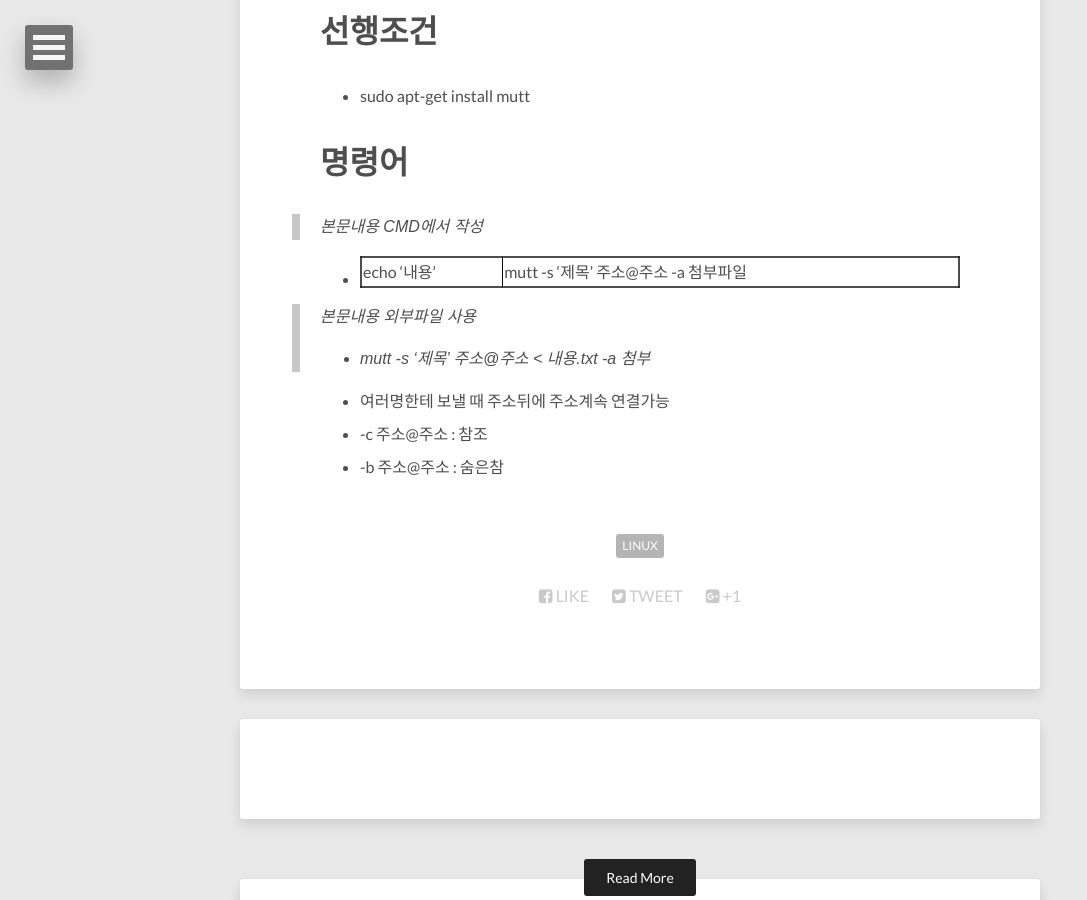
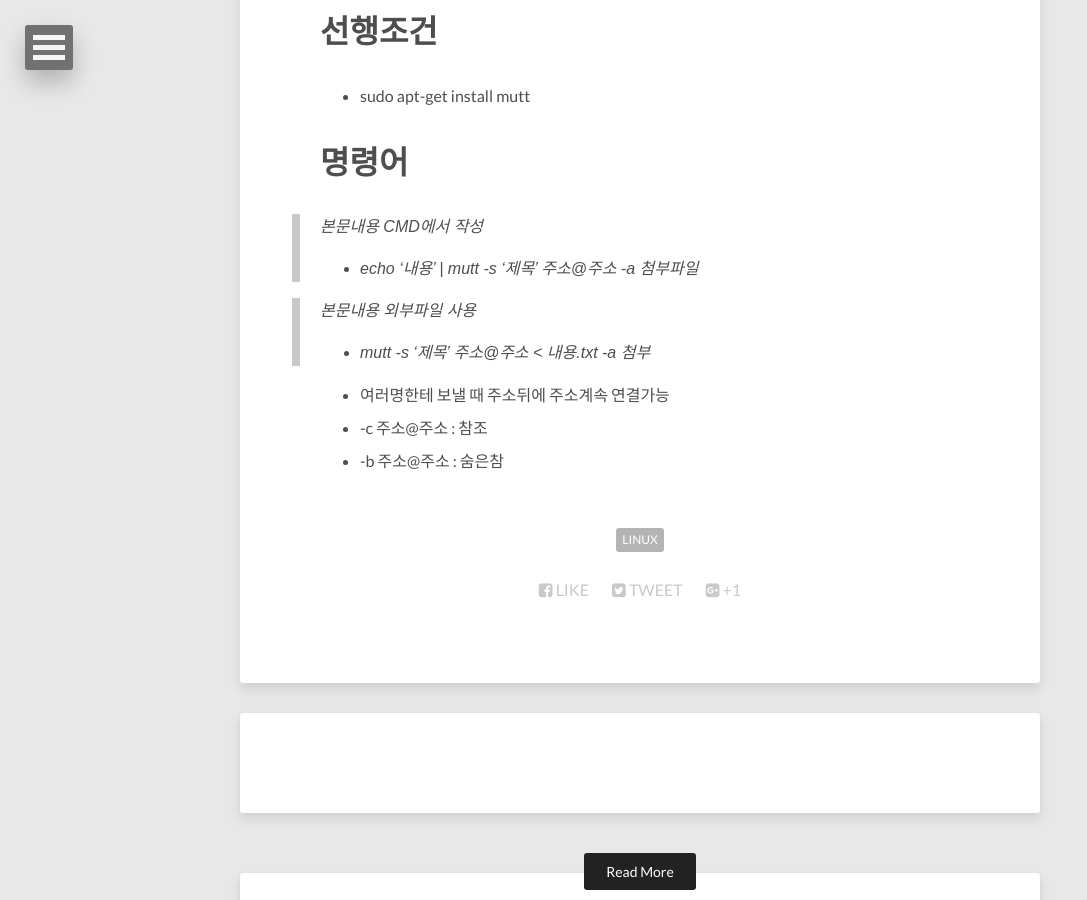
Before and after one commit to hwshim0810/hwshim0810.github.io, a Jekyll site: the page built from _posts/2017-10-01-Linux-Send-Email-From-Cmd.md, in a window 1280 px wide and 900 px high, scrolled down 313 px. Shown: the whole window, without its empty margins (0-1087 px from the left). Built offline with Jekyll 4.4.1, drawn with Linux system fonts in a browser that asks for light colours; nearby versions of some CDN libraries; comment, search, counter and statistics services are not loaded.

```diff
--- a/_posts/2017-10-01-Linux-Send-Email-From-Cmd.md
+++ b/_posts/2017-10-01-Linux-Send-Email-From-Cmd.md
@@ -9,8 +9,7 @@ tags: [Linux]
 
 # 명령어
 > 본문내용 CMD에서 작성
-
-- echo '내용' | mutt -s '제목' 주소@주소 -a 첨부파일
+- echo '내용' \| mutt -s '제목' 주소@주소 -a 첨부파일
 
 > 본문내용 외부파일 사용
 - mutt -s '제목' 주소@주소 < 내용.txt -a 첨부
```
